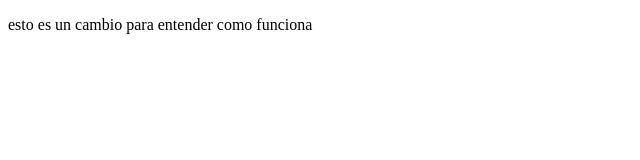
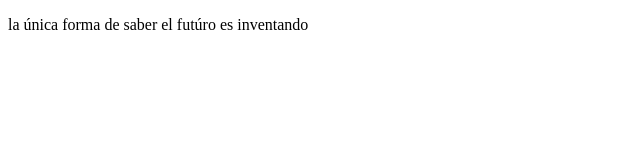
Before and after one commit to BetaniaMahotier/hello-world, a plain HTML site: page index.html in a window 1280 px wide. Shown: the full height of the page, 0-640 px from the left. Drawn offline with Linux system fonts and the light colour scheme.

```diff
--- a/index.html
+++ b/index.html
@@ -6,8 +6,7 @@
     <title>mi primer sitio web</title>
 </head>
 <body>
-<p>esto es un cambio para entender como funciona
-
+<p> <p>la única forma de saber el futúro es inventando</p>
 </p>
 </body>
 </html>
```
